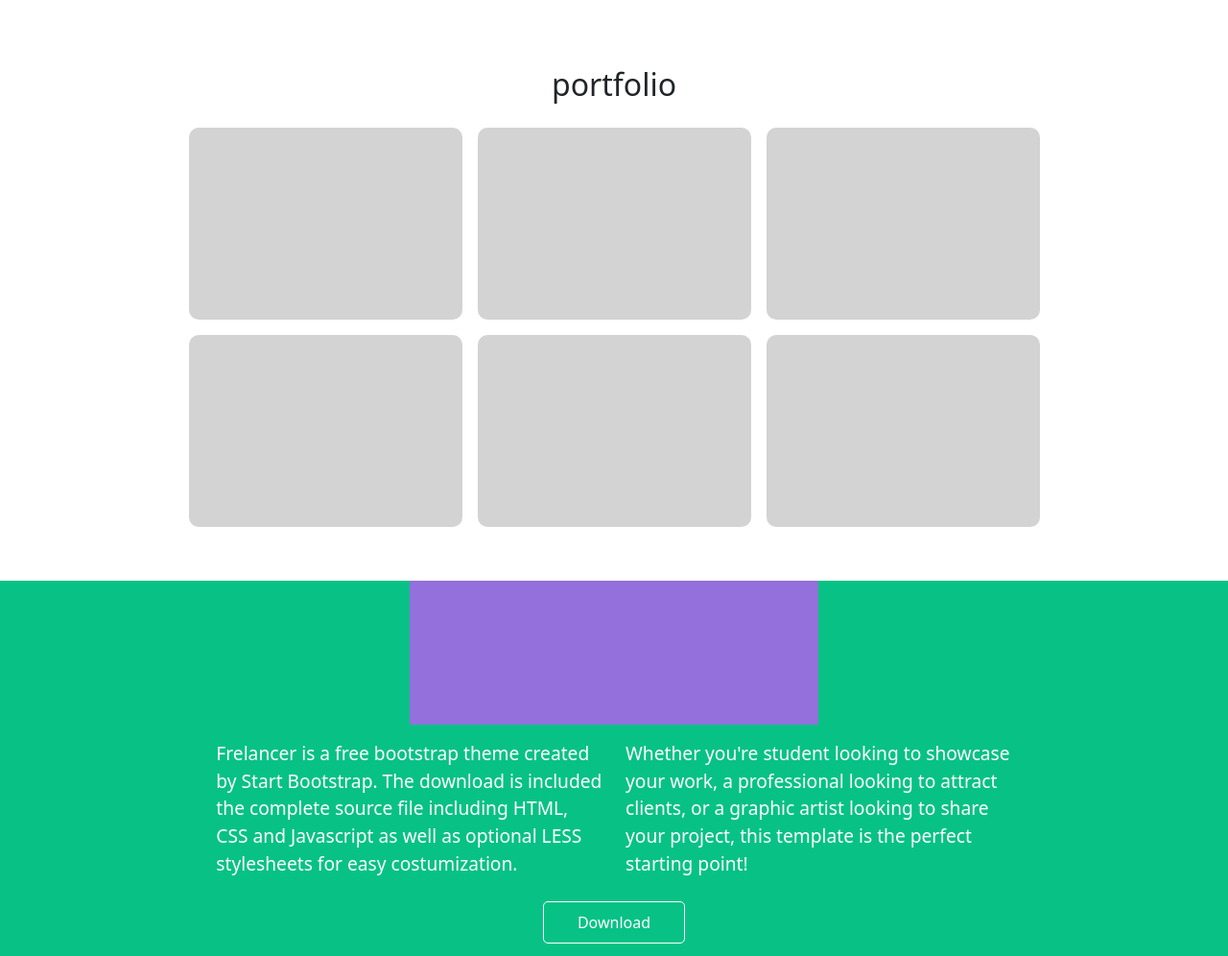
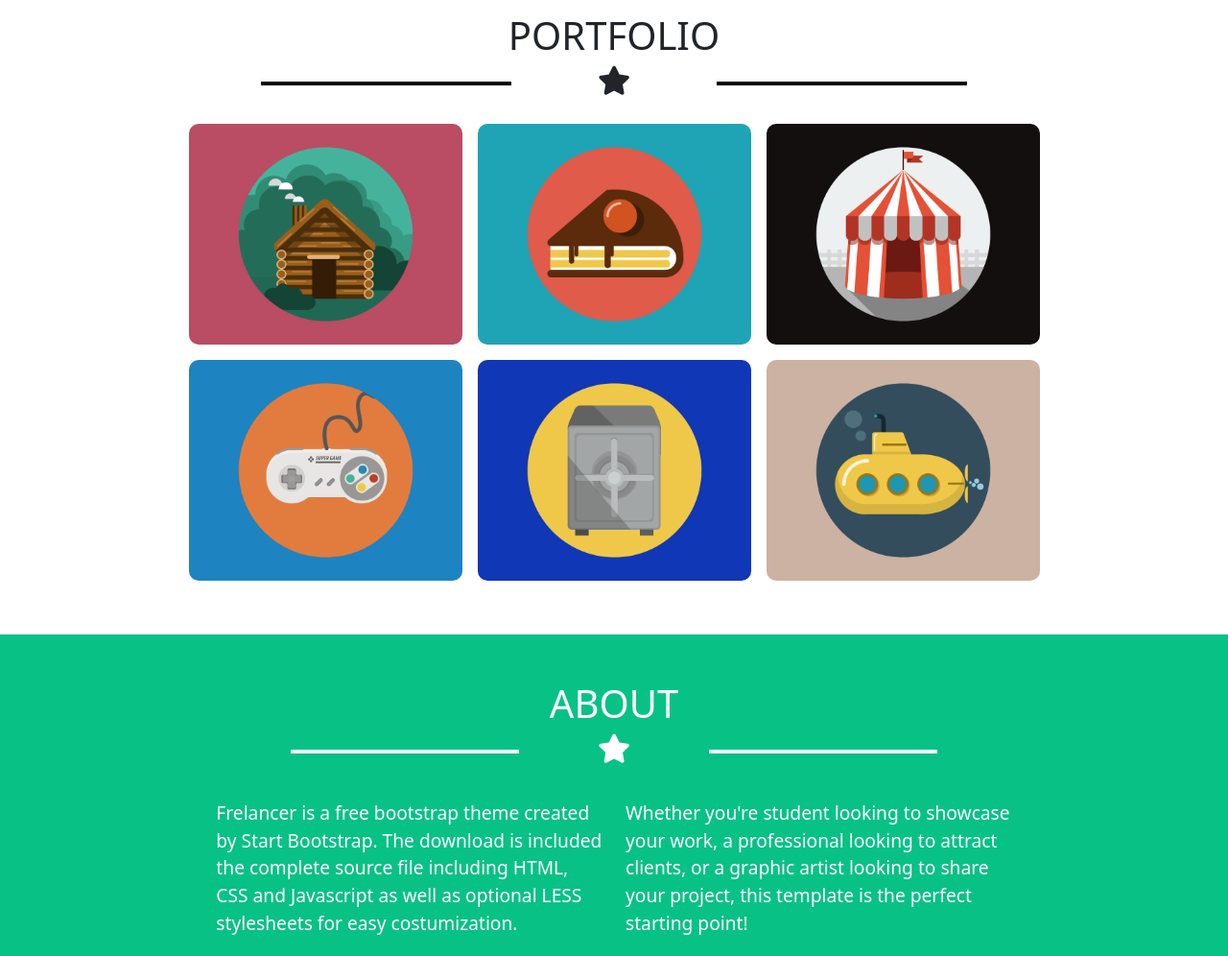
Before and after one commit to andmalt/html-css-bootstrap-freelancer, a plain HTML site: page index.html in a window 1280 px wide. Shown: the part 540-1536 px from the top of the page at 96% size. Drawn offline with nearby package versions, Linux system fonts and the light colour scheme.

Commit message:
inserito contenuti nella sezione about e sistemato dimensioni

```diff
--- a/css/style.css
+++ b/css/style.css
@@ -11,19 +11,11 @@
 }
 .portfolio-square{
     background-color: lightgrey;
-    height: 200px;
+    height: 230px;
     border-radius: 10px;
 }
 .about-m{
     background-color: rgb(7, 194, 132);
-}
-.about-title{
-    height: 40%;
-}
-.about-row{
-    background-color: mediumpurple;
-    /* test  */
-    height: 150px;
 }
 .about-p{
     color: white;
@@ -65,3 +57,40 @@
 .fa-star{
     font-size: 30px;
 }
+.bar-j-b{
+    border: none;
+    padding: 2px;
+    background-color: black;
+    opacity: 1;
+}
+
+.first-content{
+    background-image: url(../img/cabin.png);
+    background-position: center;
+    background-size: cover;
+}
+.second-content{
+    background-image: url(../img/cake.png);
+    background-position: center;
+    background-size: cover;
+}
+.third-content{
+    background-image: url(../img/circus.png);
+    background-position: center;
+    background-size: cover;
+}
+.four-content{
+    background-image: url(../img/game.png);
+    background-position: center;
+    background-size: cover;
+}
+.five-content{
+    background-image: url(../img/safe.png);
+    background-position: center;
+    background-size: cover;
+}
+.six-content{
+    background-image: url(../img/submarine.png);
+    background-position: center;
+    background-size: cover;
+}
--- a/index.html
+++ b/index.html
@@ -42,11 +42,11 @@
 
     <main>
         <!--section jumbotron -->
-        <section class="container-fluid">
+        <section class="container-fluid mb-5">
 
             <div class="row jumbotron justify-content-sm-center ">
                 <!-- colonna con il contenuto -->
-                <div class="col-12 col-md-8 column_back">
+                <div class="col-12 col-md-10 column_back">
 
                     <!-- foto avatar  -->
                     <div class="row justify-content-center pt-5 mb-2">
@@ -91,19 +91,34 @@
 
         <section class="container-sm portfolio  mb-sm-5">
 
-            <div class="row portfolio1 justify-content-sm-center align-items-sm-end">
-                <div class="col-sm-8 portfolio2">
-                    <h2>portfolio</h2>
+            <div class="row title-avatar">
+                <div class="col-12">
+                    <h1 class="text-center fs-1">PORTFOLIO</h1>
                 </div>
             </div>
+            <!-- stella nel portfolio -->
+            <div class="row justify-content-center star-section mb-3">
+                <div class="col-3">
+                    <hr class="bar-j-b">
+                </div>
 
+                <div class="col-2 text-center">
+                    <i class="fas fa-star"></i>
+                </div>
+
+                <div class="col-3">
+                    <hr class="bar-j-b">
+                </div>
+
+            </div>
+            <!-- colonne del portfolio  -->
             <div class="row justify-content-sm-center">
-                <div class="col-12 col-sm-5 col-md-3 portfolio-square m-sm-2"></div>
-                <div class="col-12 col-sm-5 col-md-3 portfolio-square m-sm-2"></div>
-                <div class="col-12 col-sm-5 col-md-3 portfolio-square m-sm-2"></div>
-                <div class="col-12 col-sm-5 col-md-3 portfolio-square m-sm-2"></div>
-                <div class="col-12 col-sm-5 col-md-3 portfolio-square m-sm-2"></div>
-                <div class="col-12 col-sm-5 col-md-3 portfolio-square m-sm-2"></div>
+                <div class="col-12 col-sm-5 col-md-3 portfolio-square m-sm-2 first-content"></div>
+                <div class="col-12 col-sm-5 col-md-3 portfolio-square m-sm-2 second-content"></div>
+                <div class="col-12 col-sm-5 col-md-3 portfolio-square m-sm-2 third-content"></div>
+                <div class="col-12 col-sm-5 col-md-3 portfolio-square m-sm-2 four-content"></div>
+                <div class="col-12 col-sm-5 col-md-3 portfolio-square m-sm-2 five-content"></div>
+                <div class="col-12 col-sm-5 col-md-3 portfolio-square m-sm-2 six-content"></div>
             </div>
 
         </section>
@@ -112,10 +127,32 @@
 
         <section class="container-fluid about-m mb-5">
             <!-- titolo sezione -->
-            <div class="row justify-content-center about-title mb-sm-3">
-                <div class="col-sm-4 about-row">
+            <div class="row justify-content-center about-title pt-5 mb-sm-3">
+                <div class="row title-avatar">
+                    <div class="col-12">
+                        <h1 class="text-center text-white fs-1">ABOUT</h1>
+                    </div>
+                </div>
+                <!-- stella della sezione about -->
+                <div class="row justify-content-center">
+                    <div class="col-12 col-md-10">
+                        <div class="row justify-content-center star-section text-white mb-3">
+                            <div class="col-3">
+                                <hr class="bar-j">
+                            </div>
 
+                            <div class="col-2 text-center">
+                                <i class="fas fa-star"></i>
+                            </div>
+
+                            <div class="col-3">
+                                <hr class="bar-j">
+                            </div>
+
+                        </div>
+                    </div>
                 </div>
+
             </div>
             <!-- paragrafi sezione -->
             <div class="row justify-content-sm-center pb-sm-2">
```
